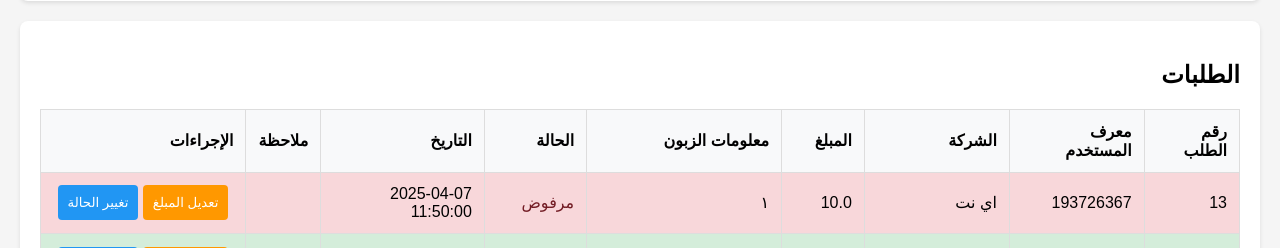
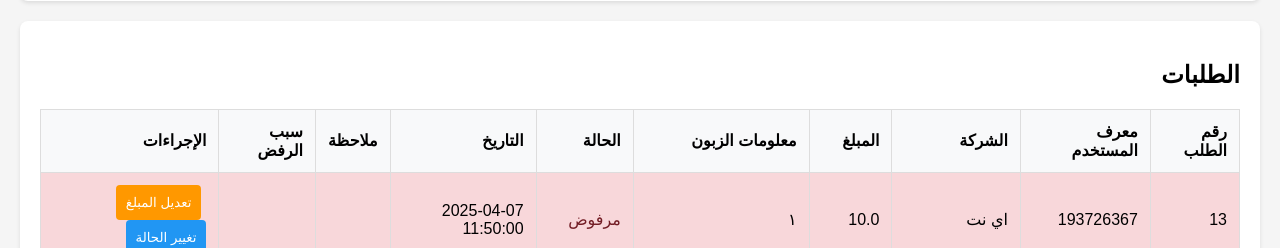
Before and after one commit to alrod90/tsdyd, a Flask app: page / in a window 1280 px wide. Shown: the part 3634-3882 px from the top of the page. Run offline with Flask 3, Linux system fonts and the light colour scheme; data comes from the database, SQL or seed files in the repository.

Commit message:
Assistant checkpoint: إضافة عمود سبب الرفض وإظهار الملاحظة في جدول الطلبات
Assistant generated file changes:
- templates/admin.html: إضافة عمود سبب الرفض وإظهار الملاحظة في جدول الطلبات

---

User prompt:

 ارفق الملاحظة للزبون حين استعراض الطلب واضف عمود سبب الرفض في اللوحة بجدول الطلبات

Replit-Commit-Author: Assistant
Replit-Commit-Session-Id: 68435177-c56b-4055-859f-ffa7cbb67c4e

```diff
--- a/templates/admin.html
+++ b/templates/admin.html
@@ -253,6 +253,7 @@
                 <th>الحالة</th>
                 <th>التاريخ</th>
                 <th>ملاحظة</th>
+                <th>سبب الرفض</th>
                 <th>الإجراءات</th>
             </tr>
             {% for order in orders %}
@@ -275,6 +276,7 @@
                 </td>
                 <td>{{ order[6] }}</td>
                 <td>{{ order[7] }}</td>
+                <td>{{ order[8] if order[5] == 'rejected' else '' }}</td>
                 <td>
                     <button onclick="showEditAmountForm('{{ order[0] }}', '{{ order[3] }}')" style="background-color: #FF9800; margin-right: 5px;">تعديل المبلغ</button>
                     {% if order[5] == 'pending' %}
```
